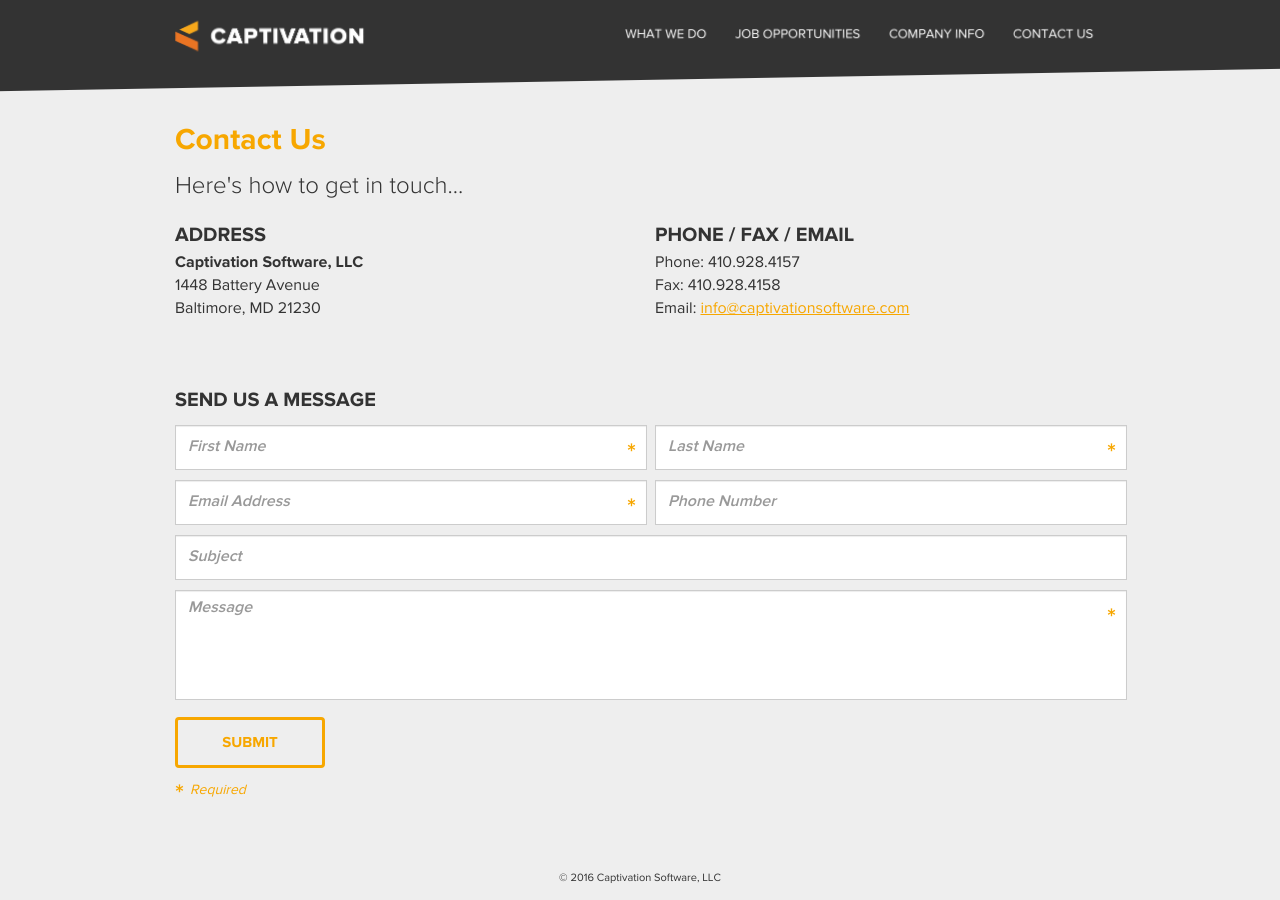
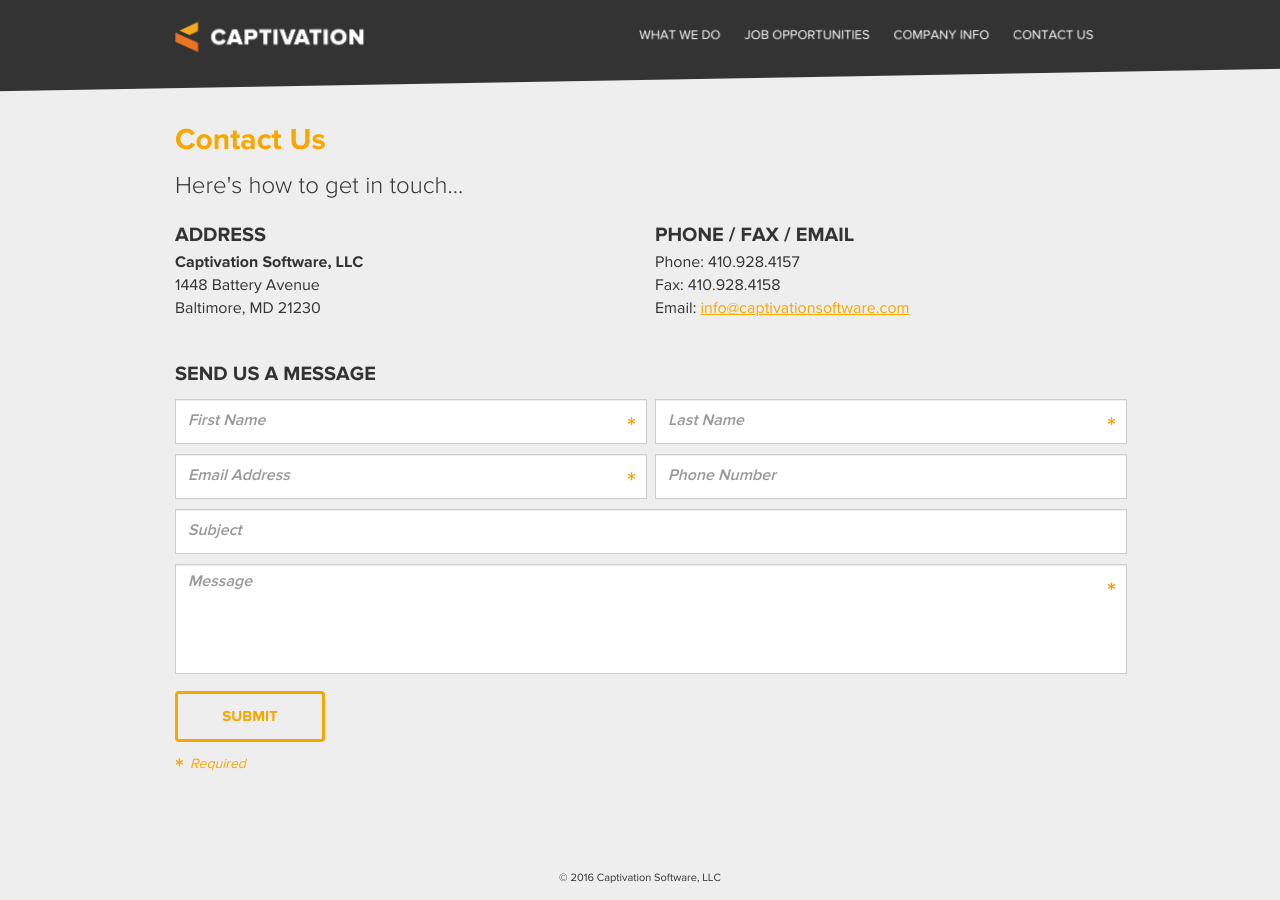
Before and after one commit to isabella232/captivationsoftware.github.io-archive, a Jekyll site: the page built from contact.html, in a window 1280 px wide. Built offline with Jekyll 4.4.1, drawn with Linux system fonts in a browser that asks for light colours; nearby versions of some CDN libraries; some web fonts are replaced.

Commit message:
Needs menu still

```diff
--- a/contact.html
+++ b/contact.html
@@ -26,7 +26,7 @@ heading: 'Contact Us'
     </p>
   </div>
 </div>
-<br />
+
 <div class="row">
   <div class="col-xs-12">
     <h3>Send us a message</h3>
--- a/css/structure.css
+++ b/css/structure.css
@@ -27,6 +27,7 @@ body {
 }
 
 .header {
+  font-size: 0;
   height: 120px;
   margin-left: -0.5%;
   margin-top: -40px;
@@ -34,7 +35,7 @@ body {
   width: 101%;
   z-index: 10;
   position: fixed;
-  line-height: 150px;
+  line-height: 155px;
 }
 
 .header > * {
@@ -58,7 +59,6 @@ body {
 .header .menu li {
   display: inline;
 }
-
 
 .footer {
   position: absolute;
```
